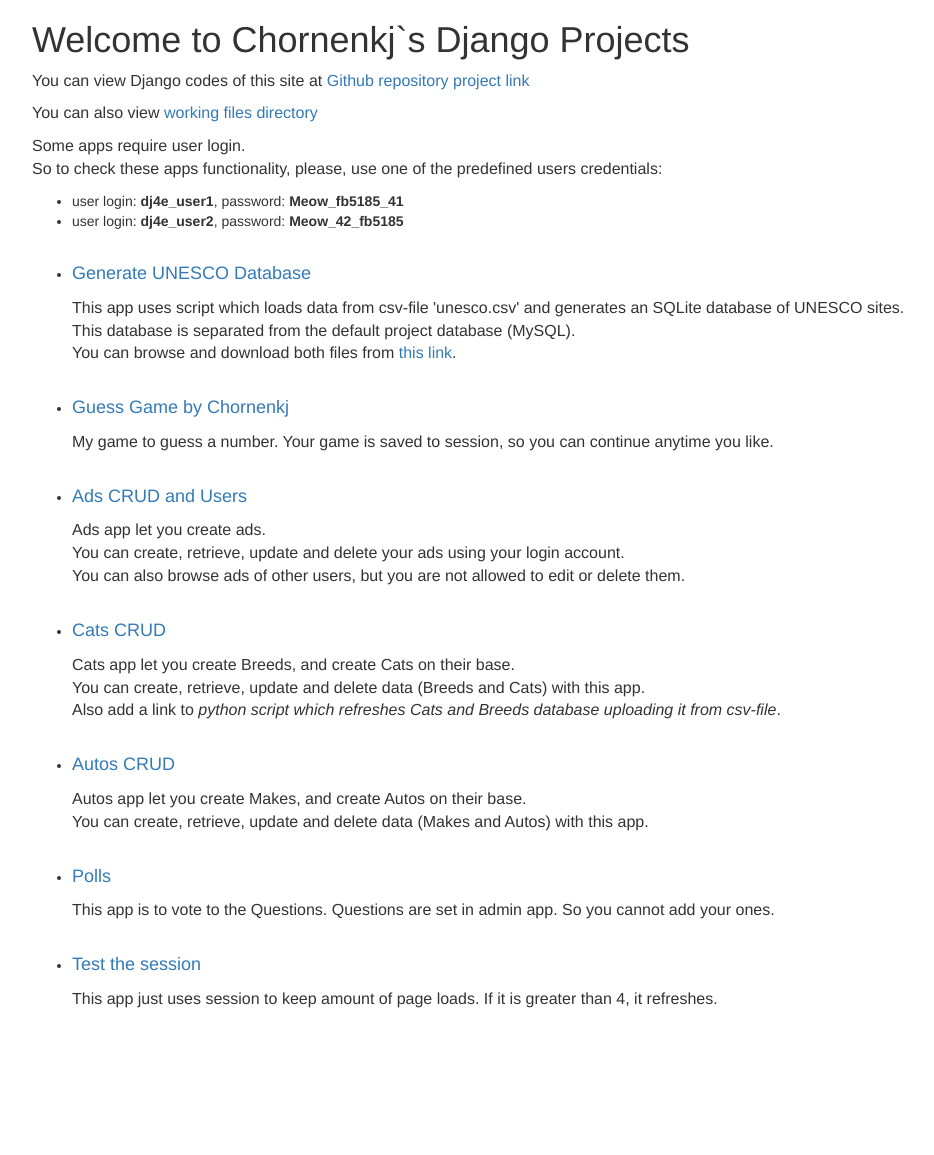
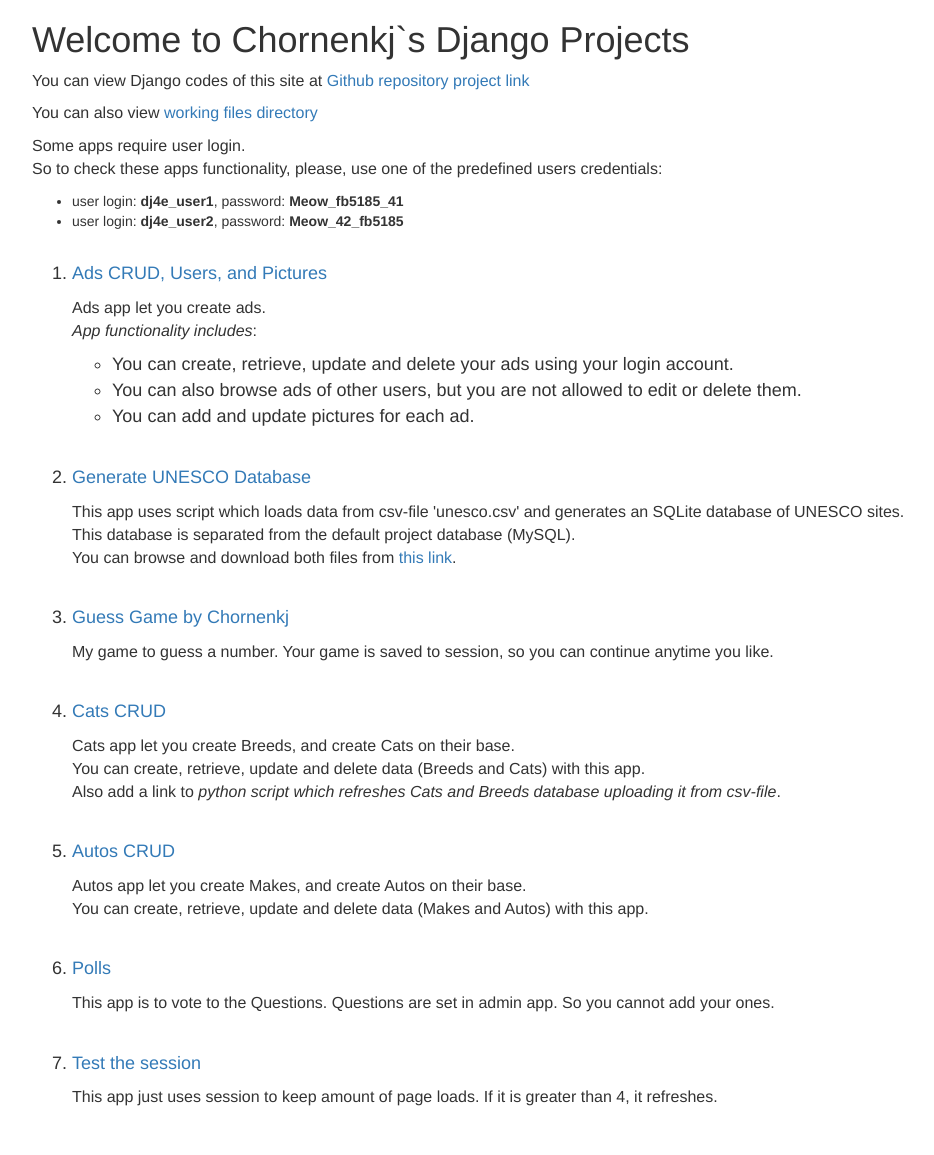
Before and after one commit to chornenkj/university-michigan-django, a Django app: page / in a window 1280 px wide. Shown: the whole page, without its empty margins (38-972 px from the left). Before the commit the page ends 1008 px from the top, so only its background shows below. Run offline with Django 3.2, Linux system fonts and the light colour scheme; some libraries are stand-ins or nearby versions.

Commit message:
Edit description for Ads app at main page

```diff
--- a/mysite/home/templates/home/main.html
+++ b/mysite/home/templates/home/main.html
@@ -21,7 +21,17 @@ Chornenkj`s Django Projects
             <li>user login: <strong>dj4e_user2</strong>, password: <strong>Meow_42_fb5185</strong></li>
         </ul></p></p><br/>
 
-<ul>
+<ol style="font-size: large">
+    <li><p style="font-size: large"><a href="{% url 'ads:all' %}">Ads CRUD, Users, and Pictures</a></p>
+    <p style="font-size: medium">Ads app let you create ads.<br/>
+    <em>App functionality includes</em>:<br/>
+    <ul>
+    <li>You can create, retrieve, update and delete your ads using your login account.</li>
+    <li>You can also browse ads of other users, but you are not allowed to edit or delete them.</li>
+    <li>You can add and update pictures for each ad.</li>
+    </ul>
+    </p><br></li>
+
     <li><p style="font-size: large"><a href="{% url 'unesco:index' %}">
         Generate UNESCO Database</a></p>
     <p style="font-size: medium">This app uses script which loads data from csv-file 'unesco.csv'
@@ -33,11 +43,6 @@ Chornenkj`s Django Projects
     <li><p style="font-size: large"><a href="{% url 'guess:index' %}">Guess Game by Chornenkj</a></p>
     <p style="font-size: medium">My game to guess a number.
     Your game is saved to session, so you can continue anytime you like.</p><br></li>
-
-    <li><p style="font-size: large"><a href="{% url 'ads:all' %}">Ads CRUD and Users</a></p>
-    <p style="font-size: medium">Ads app let you create ads.<br/>
-    You can create, retrieve, update and delete your ads using your login account.<br/>
-    You can also browse ads of other users, but you are not allowed to edit or delete them.</p><br></li>
 
     <li><p style="font-size: large"><a href="{% url 'cats:all' %}">Cats CRUD</a></p>
     <p style="font-size: medium">Cats app let you create Breeds, and create Cats on their base.<br/>
@@ -56,6 +61,6 @@ Chornenkj`s Django Projects
     <li><p style="font-size: large"><a href="{% url 'hello' %}">Test the session</a></p>
     <p style="font-size: medium">This app just uses session to keep amount of page loads.
     If it is greater than 4, it refreshes.</p><br></li>
-</ul>
+</ol>
 
 {% endblock %}
```
